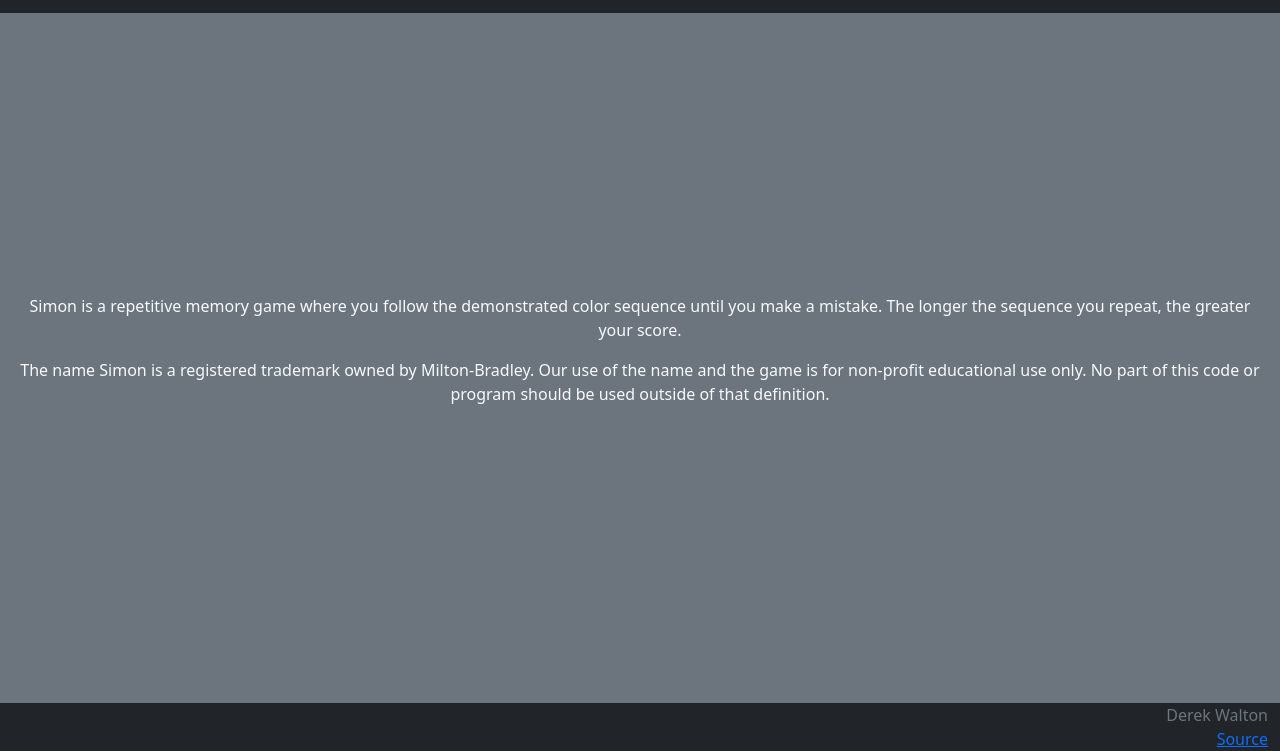
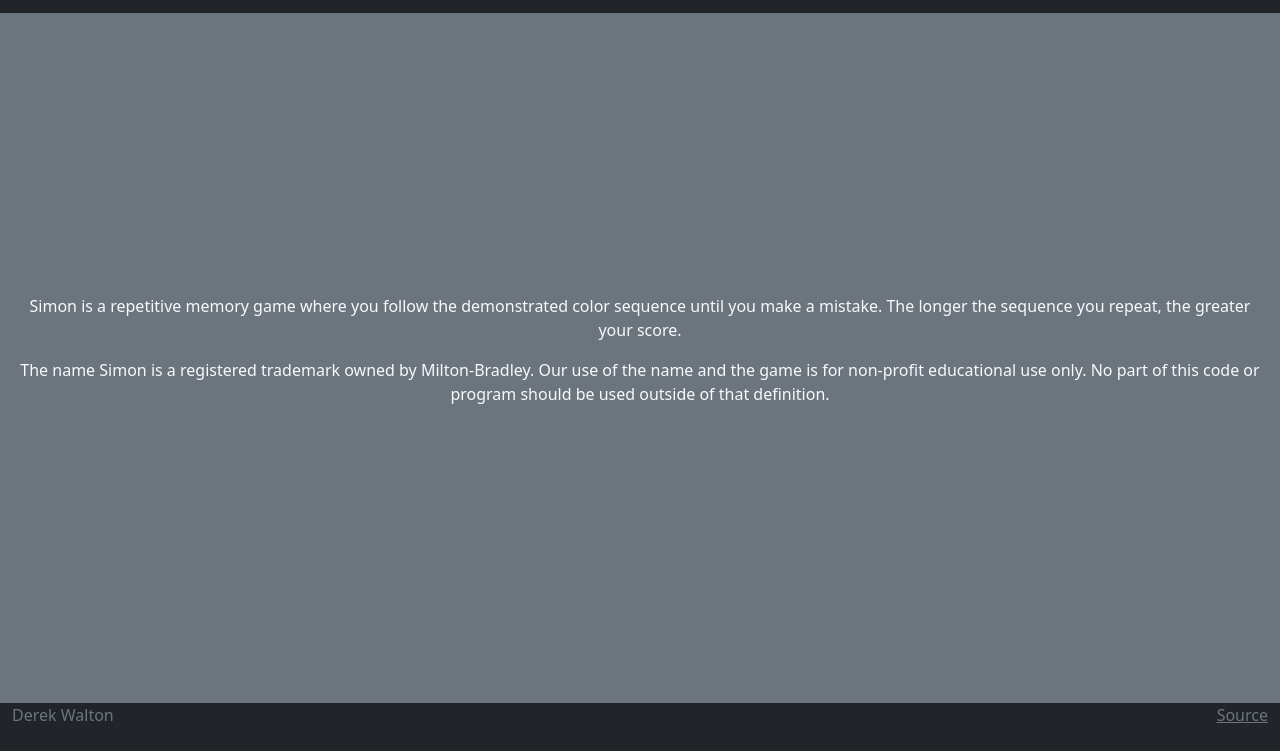
Before and after one commit to DerebeWalton/simon, a plain HTML site: page about.html in a window 1280 px wide. Shown: the part 67-818 px from the top of the page. Drawn offline with nearby package versions, Linux system fonts and the light colour scheme.

Commit message:
Fix footers

```diff
--- a/about.html
+++ b/about.html
@@ -55,9 +55,12 @@
 
     <footer class="bg-dark text-dark text-muted">
       <div class="container-fluid">
-        <span class="text-reset"><a class="nav-link" href="index.html">Derek Walton</a></span>
-        <br />
-        <a href="https://github.com/DerebeWalton/simon">Source</a>
+        <span class="text-reset">Derek Walton</span>
+        <a
+          class="text-reset"
+          href="https://github.com/DerebeWalton/simon"
+          >Source</a
+        >
       </div>
     </footer>
   </body>
```
Also changed, not shown: scores.html (+2 -1 lines).
